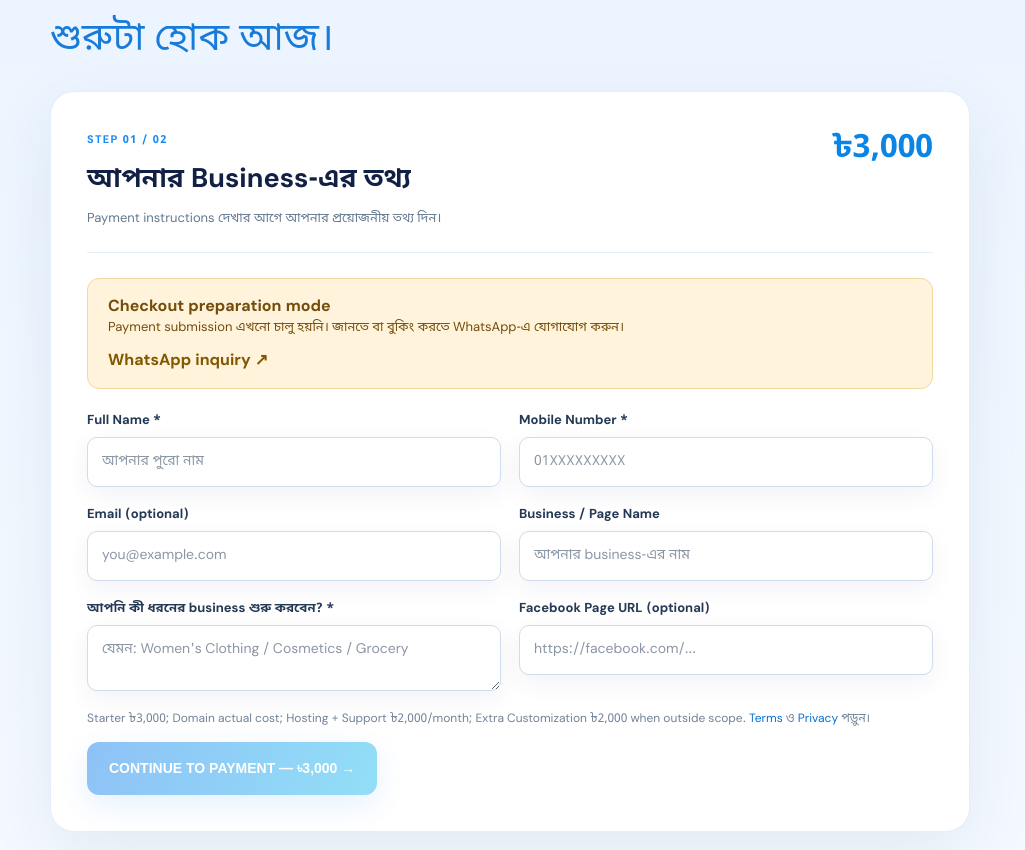
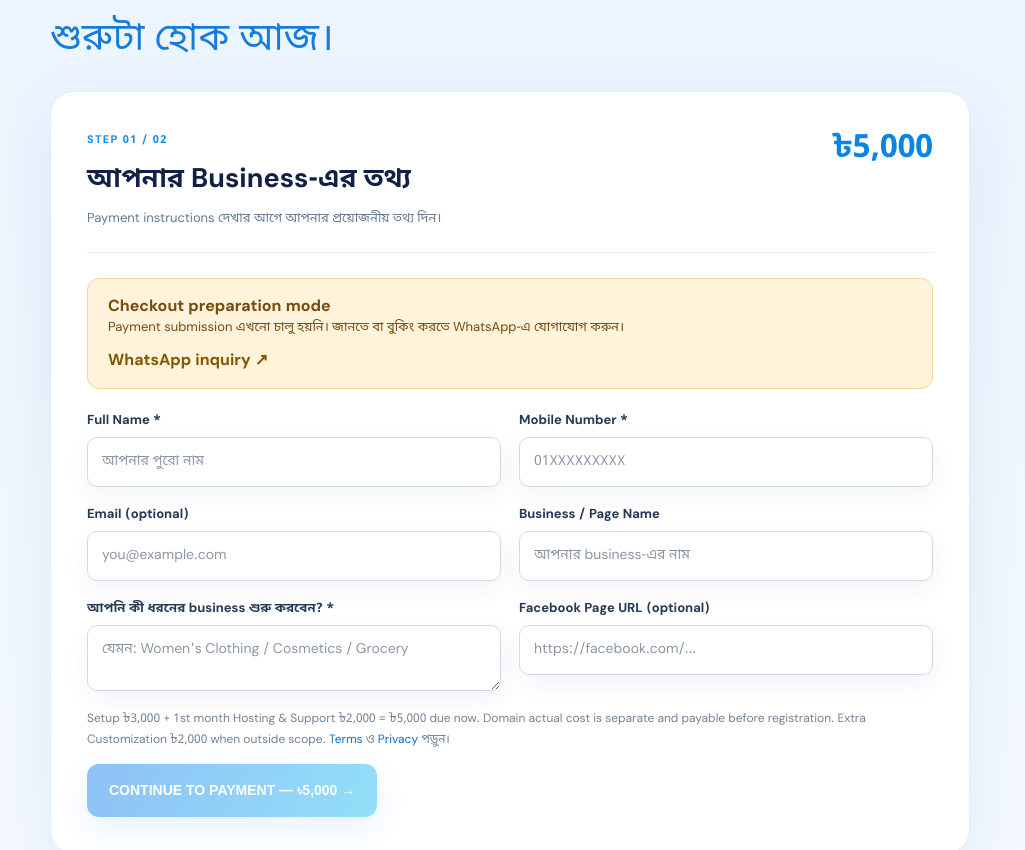
Before and after one commit to Minhazsiraji/AgentSiraji, a Next.js app: page /ecommerce-starter in a window 1280 px wide. Shown: the part 3741-4591 px from the top of the page, without its empty margins (0-1025 px from the left). Built offline with nearby package versions, Linux system fonts and the light colour scheme; no server answers; the database is empty.

Commit message:
Collect setup plus first-month hosting upfront

```diff
--- a/components/StarterCheckout.tsx
+++ b/components/StarterCheckout.tsx
@@ -8,6 +8,7 @@ type FormValues = {
   businessType: string; facebookPage: string;
 };
 type Order = { orderId: string; accessToken: string };
+const STARTER_TOTAL_DUE_BDT = 5000;
 const waUrl = "https://wa.me/8801404385101?text=" + encodeURIComponent("Hi AgentSiraji, আমি ৳3,000 E-commerce Starter Package সম্পর্কে জানতে চাই।");
 function fieldLabel(label: string, value: string, update: (v: string) => void, required = false, type = "text", placeholder = "") {
   return <label className={s.formField}><span>{label}</span><input type={type} required={required} value={value} onChange={e=>update(e.target.value)} placeholder={placeholder} maxLength={type==="tel"?16:160} /></label>;
@@ -43,7 +44,7 @@ export function StarterCheckout({ enabled }: { enabled: boolean }) {
       if(!response.ok || !data.orderId || !data.accessToken) throw new Error(data.error||"Could not save your details.");
       setOrder({orderId:data.orderId,accessToken:data.accessToken});
       setStatus("payment");
-      void trackMetaEvent("InitiateCheckout",{currency:"BDT",value:3000,content_name:"AgentSiraji E-commerce Starter"},eventId);
+      void trackMetaEvent("InitiateCheckout",{currency:"BDT",value:STARTER_TOTAL_DUE_BDT,content_name:"AgentSiraji E-commerce Starter"},eventId);
     } catch(ex) { setError(ex instanceof Error?ex.message:"Please try again."); }
     finally {setBusy(false);}
   }
@@ -54,7 +55,7 @@ export function StarterCheckout({ enabled }: { enabled: boolean }) {
     try {
       const response=await fetch("/api/ecommerce-starter/orders",{
         method:"PATCH",headers:{"content-type":"application/json"},
-        body:JSON.stringify({...order,paymentMethod,transactionReference:reference,submittedAmount:3000,proofUrl}),
+        body:JSON.stringify({...order,paymentMethod,transactionReference:reference,submittedAmount:STARTER_TOTAL_DUE_BDT,proofUrl}),
       });
       const data=await response.json() as {ok?:boolean;error?:string};
       if(!response.ok || !data.ok)throw new Error(data.error||"Payment proof not saved.");
@@ -87,7 +88,7 @@ export function StarterCheckout({ enabled }: { enabled: boolean }) {
   }
   return <div className={s.checkoutCard}>
     {status==="details" && <>
-      <div className={s.checkoutHead}><div><span>STEP 01 / 02</span><h3>আপনার Business-এর তথ্য</h3><p>Payment instructions দেখার আগে আপনার প্রয়োজনীয় তথ্য দিন।</p></div><strong>৳3,000</strong></div>
+      <div className={s.checkoutHead}><div><span>STEP 01 / 02</span><h3>আপনার Business-এর তথ্য</h3><p>Payment instructions দেখার আগে আপনার প্রয়োজনীয় তথ্য দিন।</p></div><strong>৳5,000</strong></div>
       {!enabled && <div className={s.notice} role="status"><strong>Checkout preparation mode</strong><p>Payment submission এখনো চালু হয়নি। জানতে বা বুকিং করতে WhatsApp-এ যোগাযোগ করুন।</p><a href={waUrl} target="_blank" rel="noopener noreferrer">WhatsApp inquiry ↗</a></div>}
       <form className={s.formGrid} onSubmit={createOrder}>
         {fieldLabel("Full Name *",form.fullName,update("fullName"),true,"text","আপনার পুরো নাম")}
@@ -96,11 +97,11 @@ export function StarterCheckout({ enabled }: { enabled: boolean }) {
         {fieldLabel("Business / Page Name",form.businessName,update("businessName"),false,"text","আপনার business-এর নাম")}
         <label className={s.formField}><span>আপনি কী ধরনের business শুরু করবেন? *</span><textarea required maxLength={160} value={form.businessType} onChange={e=>update("businessType")(e.target.value)} placeholder="যেমন: Women's Clothing / Cosmetics / Grocery" rows={2}/></label>
         {fieldLabel("Facebook Page URL (optional)",form.facebookPage,update("facebookPage"),false,"url","https://facebook.com/...")}
-        <div className={s.formFull}><p>Starter ৳3,000; Domain actual cost; Hosting + Support ৳2,000/month; Extra Customization ৳2,000 when outside scope. <a href="/terms">Terms</a> ও <a href="/privacy">Privacy</a> পড়ুন।</p><button className={s.primary} type="submit" disabled={!enabled||busy}>{busy?"Saving...":"CONTINUE TO PAYMENT — ৳3,000 →"}</button></div>
+        <div className={s.formFull}><p>Setup ৳3,000 + 1st month Hosting & Support ৳2,000 = ৳5,000 due now. Domain actual cost is separate and payable before registration. Extra Customization ৳2,000 when outside scope. <a href="/terms">Terms</a> ও <a href="/privacy">Privacy</a> পড়ুন।</p><button className={s.primary} type="submit" disabled={!enabled||busy}>{busy?"Saving...":"CONTINUE TO PAYMENT — ৳5,000 →"}</button></div>
       </form>
     </>}
     {status==="payment" && <form onSubmit={submitPayment}>
-      <div className={s.checkoutHead}><div><span>STEP 02 / 02</span><h3>Payment details submit করুন</h3><p>Order reference: {order?.orderId}</p></div><strong>৳3,000</strong></div>
+      <div className={s.checkoutHead}><div><span>STEP 02 / 02</span><h3>Payment details submit করুন</h3><p>Order reference: {order?.orderId}</p></div><strong>৳5,000</strong></div>
       <div className={s.methodRow}><label><input type="radio" checked={paymentMethod==="BKASH"} onChange={()=>setPaymentMethod("BKASH")}/> bKash</label><label><input type="radio" checked={paymentMethod==="CITY_BANK"} onChange={()=>setPaymentMethod("CITY_BANK")}/> City Bank</label></div>
       <div className={s.paymentInstruction}>
         {paymentMethod==="BKASH"?<>
@@ -108,13 +109,13 @@ export function StarterCheckout({ enabled }: { enabled: boolean }) {
         </>:<>
           <h4>The City Bank PLC</h4><p>Account: <strong>2183503557001</strong><br/>Name: Md. Minhaz Siraji<br/>Branch: Ashulia Branch</p>
         </>}
-        <p><strong>Transfer amount: ৳3,000</strong> — transfer করার পর নিচে Transaction ID / bank reference লিখুন।</p>
+        <p><strong>Transfer amount now: ৳5,000</strong> — এতে ৳3,000 setup + first-month hosting/support ৳2,000 অন্তর্ভুক্ত। Domain-এর actual cost আলাদা, domain final করার পর payable। Transfer করার পর নিচে Transaction ID / bank reference লিখুন।</p>
       </div>
       <div className={s.formGrid}>
         {fieldLabel("Transaction ID / Bank Reference *",reference,setReference,true,"text","Transaction reference")}
         {fieldLabel("Optional HTTPS proof link",proofUrl,setProofUrl,false,"url","https://...")}
         <div className={s.formFull}><small>Screenshot থাকলে WhatsApp-এ পাঠাতে পারেন। Screenshot এখানে upload হচ্ছে না; proof link optional।</small></div>
-        <label className={s.confirm}><input type="checkbox" checked={paidConfirmed} onChange={e=>setPaidConfirmed(e.target.checked)}/><span>আমি ৳3,000 transfer করেছি এবং reference যাচাই করে লিখেছি।</span></label>
+        <label className={s.confirm}><input type="checkbox" checked={paidConfirmed} onChange={e=>setPaidConfirmed(e.target.checked)}/><span>আমি ৳5,000 transfer করেছি এবং reference যাচাই করে লিখেছি।</span></label>
         <div className={s.formFull}><button className={s.primary} type="submit" disabled={busy||!paidConfirmed}>{busy?"Submitting...":"SUBMIT PAYMENT INFORMATION →"}</button></div>
       </div>
     </form>}
```
